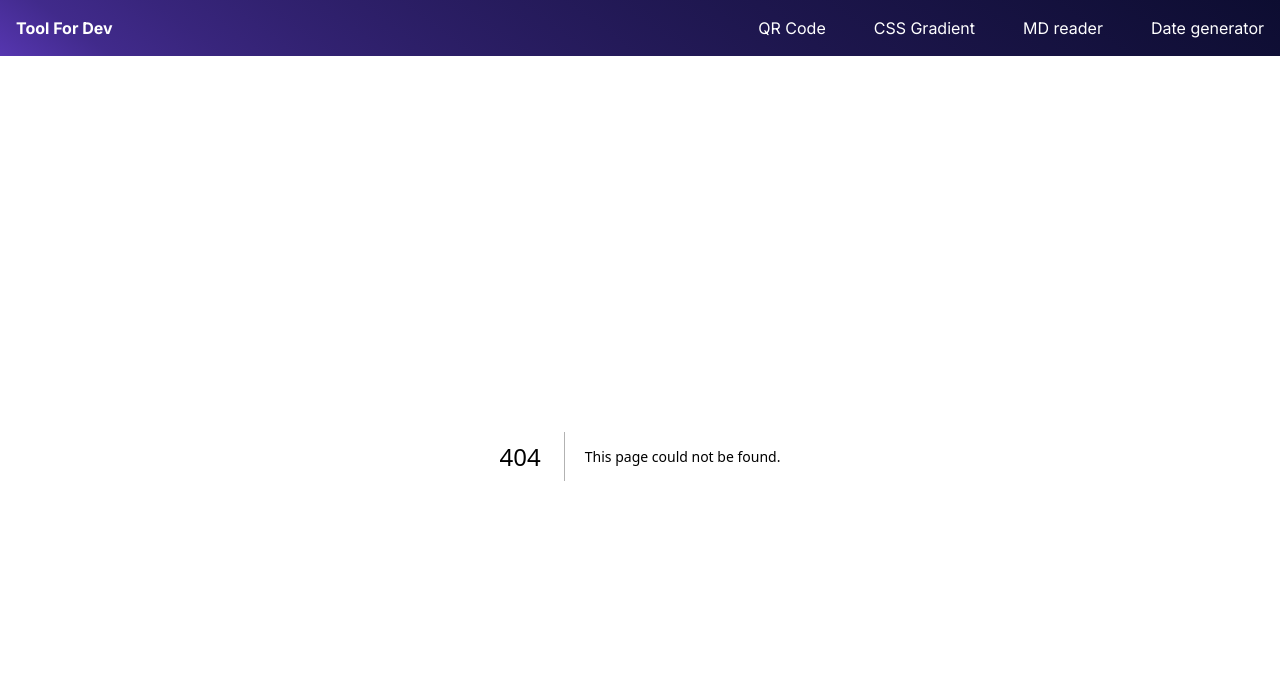
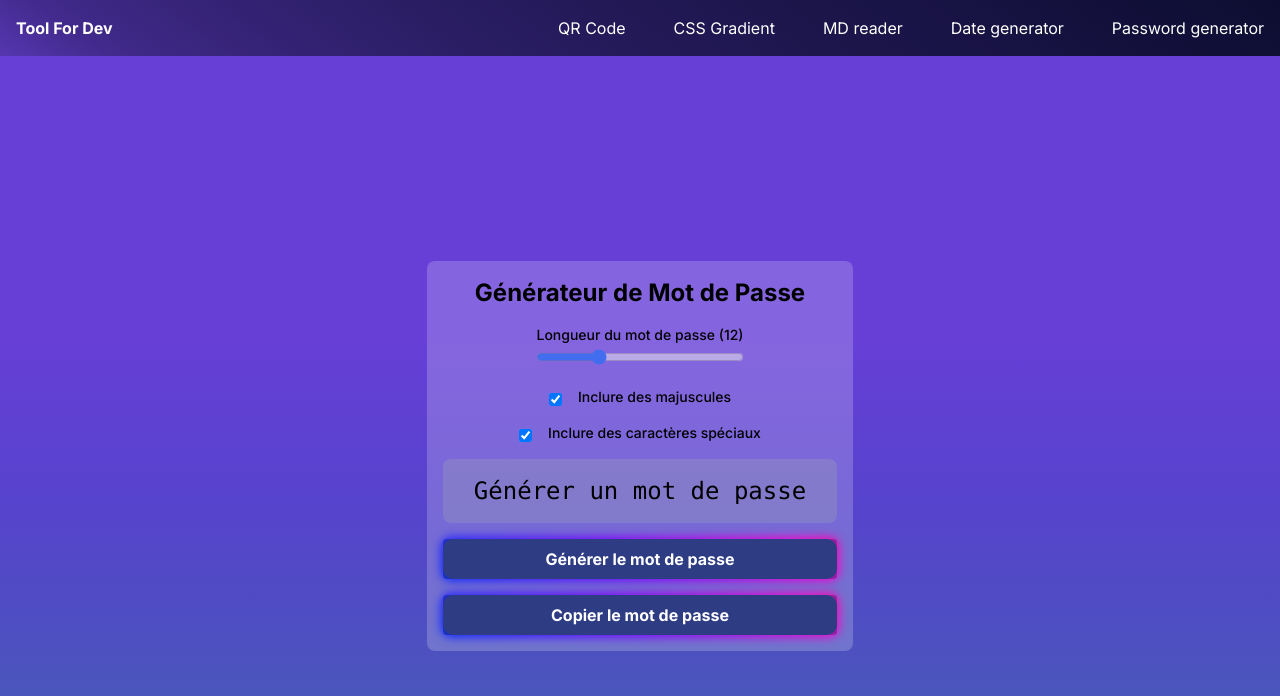
Before and after one commit to jonathanbensadoun/Tool, a Next.js app: page /password-generator in a window 1280 px wide. Before the commit this address had no page. Shown: the top 696 px of the page. Built offline with nearby package versions, Linux system fonts and the light colour scheme.

Commit message:
add page password generator

```diff
--- a/src/app/css-gradient/page.tsx
+++ b/src/app/css-gradient/page.tsx
@@ -28,9 +28,11 @@ const GradientGenerator = () => {
   };
 
   return (
-    <div className="bg-36 flex flex-col justify-center items-center h-screen">
+    <div className="bg-36 flex flex-col justify-center items-center h-screen p-4">
       <div className="xl:w-1/3 bg-white p-4 rounded-lg bg-opacity-20 flex flex-col justify-center items-cente ">
-        <h2 className="text-2xl font-bold mb-4">Générateur de Gradient CSS</h2>
+        <h2 className="text-2xl font-bold mb-4 text-center">
+          Générateur de Gradient CSS
+        </h2>
 
         <div className="mb-4">
           <label className="block text-sm font-medium ">Couleur 1</label>
--- a/src/app/date-generator/page.tsx
+++ b/src/app/date-generator/page.tsx
@@ -111,11 +111,12 @@ const DateGenerator = () => {
   };
 
   return (
-    <div className="bg-36 flex flex-col justify-center items-center h-screen">
+    <div className="bg-36 flex flex-col justify-center items-center h-screen p-4">
       <div className="xl:w-1/3 bg-white p-4 rounded-lg bg-opacity-20 flex flex-col justify-around items-center h-1/2 ">
-        <h2 className="text-2xl font-bold mb-4">
-          generateur de date en JavaScript
+        <h2 className="text-2xl font-bold text-center">
+          Générateur de date en JavaScript
         </h2>
+        <div className="flex flex-col justify-center items-center">
           <label htmlFor="dateOptions">Choisir une option:</label>
           <select
             id="dateOptions"
@@ -126,16 +127,21 @@ const DateGenerator = () => {
             <option value="currentDate">Date Actuelle</option>
             <option value="formatDate">Format Date</option>
             <option value="addDays">Ajouter des Jours à la Date</option>
-          <option value="subtractDays">Soustraire des Jours de la Date</option>
+            <option value="subtractDays">
+              Soustraire des Jours de la Date
+            </option>
             <option value="differenceInDays">Différence en Jours</option>
             <option value="startOfMonth">Début du Mois</option>
             <option value="endOfMonth">Fin du Mois</option>
             <option value="isWeekend">Est-ce le Week-end?</option>
             <option value="addMonths">Ajouter des Mois à la Date</option>
-          <option value="formatCustom">Format Personnalisé (jj/mm/aaaa)</option>
+            <option value="formatCustom">
+              Format Personnalisé (jj/mm/aaaa)
+            </option>
             <option value="formatDateFrench">Format Date en Français</option>
           </select>
-
+        </div>
+        <div className="flex  flex-col justify-center items-center ">
           <h2>Code généré:</h2>
           <div className="flex flex-col justify-start items-center w-3/4 relative bg-white bg-opacity-20 p-4 rounded-lg">
             <div
@@ -153,6 +159,7 @@ const DateGenerator = () => {
           </div>
         </div>
       </div>
+    </div>
   );
 };
 
--- /dev/null
+++ b/src/app/password-generator/page.tsx
@@ -0,0 +1,103 @@
+"use client";
+
+import React, { useState } from "react";
+
+const PasswordGenerator = () => {
+  const [passwordLength, setPasswordLength] = useState(12);
+  const [includeUppercase, setIncludeUppercase] = useState(true);
+  const [includeSpecialChars, setIncludeSpecialChars] = useState(true);
+  const [generatedPassword, setGeneratedPassword] = useState("");
+  const [copied, setCopied] = useState(false);
+
+  const generatePassword = () => {
+    const lowerChars = "abcdefghijklmnopqrstuvwxyz";
+    const upperChars = "ABCDEFGHIJKLMNOPQRSTUVWXYZ";
+    const specialChars = "!@#$%^&*()_+[]{}|;:<>?";
+    const numbers = "0123456789";
+
+    let characters = lowerChars + numbers;
+    if (includeUppercase) characters += upperChars;
+    if (includeSpecialChars) characters += specialChars;
+
+    let password = "";
+    for (let i = 0; i < passwordLength; i++) {
+      const randomIndex = Math.floor(Math.random() * characters.length);
+      password += characters[randomIndex];
+    }
+    setGeneratedPassword(password);
+  };
+
+  const copyToClipboard = () => {
+    navigator.clipboard.writeText(generatedPassword);
+    setCopied(true);
+    setTimeout(() => setCopied(false), 2000);
+  };
+
+  return (
+    <div className="bg-36 flex flex-col justify-center items-center h-screen">
+      <div className="xl:w-1/3 bg-white p-4 rounded-lg bg-opacity-20 flex flex-col justify-center items-center">
+        <h2 className="text-2xl font-bold mb-4">Générateur de Mot de Passe</h2>
+
+        <div className="mb-4">
+          <label className="block text-sm font-medium">
+            Longueur du mot de passe ({passwordLength})
+          </label>
+          <input
+            type="range"
+            min="4"
+            max="32"
+            value={passwordLength}
+            onChange={(e) => setPasswordLength(parseInt(e.target.value))}
+            className="mt-1 w-full opacity-50"
+          />
+        </div>
+
+        <div className="mb-4 flex gap-4 justify-start items-center ">
+          <input
+            type="checkbox"
+            checked={includeUppercase}
+            onChange={(e) => setIncludeUppercase(e.target.checked)}
+            className="mt-1"
+          />
+          <label className="block text-sm font-medium">
+            Inclure des majuscules
+          </label>
+        </div>
+
+        <div className="mb-4 flex gap-4 justify-start items-center ">
+          <input
+            type="checkbox"
+            checked={includeSpecialChars}
+            onChange={(e) => setIncludeSpecialChars(e.target.checked)}
+            className="mt-1"
+          />
+          <label className="block text-sm font-medium">
+            Inclure des caractères spéciaux
+          </label>
+        </div>
+
+        <div className="bg-gray-400 p-4 rounded-lg mb-4 bg-opacity-30 w-full text-center ">
+          <code className="text-2xl">
+            {generatedPassword || "Générer un mot de passe"}
+          </code>
+        </div>
+
+        <button
+          onClick={generatePassword}
+          className="w-full button-37 text-white font-bold py-2 px-4 rounded mb-4"
+        >
+          Générer le mot de passe
+        </button>
+
+        <button
+          onClick={copyToClipboard}
+          className="w-full button-37 text-white font-bold py-2 px-4 rounded"
+        >
+          {copied ? "Copié !" : "Copier le mot de passe"}
+        </button>
+      </div>
+    </div>
+  );
+};
+
+export default PasswordGenerator;
--- a/src/component/Navbar/Navbar.tsx
+++ b/src/component/Navbar/Navbar.tsx
@@ -64,6 +64,19 @@ const Navbar: React.FC = () => {
             </span>
           </Link>
         </li>
+        <li>
+          <Link href="/password-generator" className="text-white">
+            <span className="hidden md:inline">Password generator</span>
+            <span className="md:hidden">
+              <Image
+                src="/password-generator-icon.png"
+                width={24}
+                height={24}
+                alt="Date javascript Generator"
+              />
+            </span>
+          </Link>
+        </li>
       </ul>
     </nav>
   );
```
Also changed, not shown: public/password-generator-icon.png (added). Lines whose indentation alone changed are shown as unchanged.
